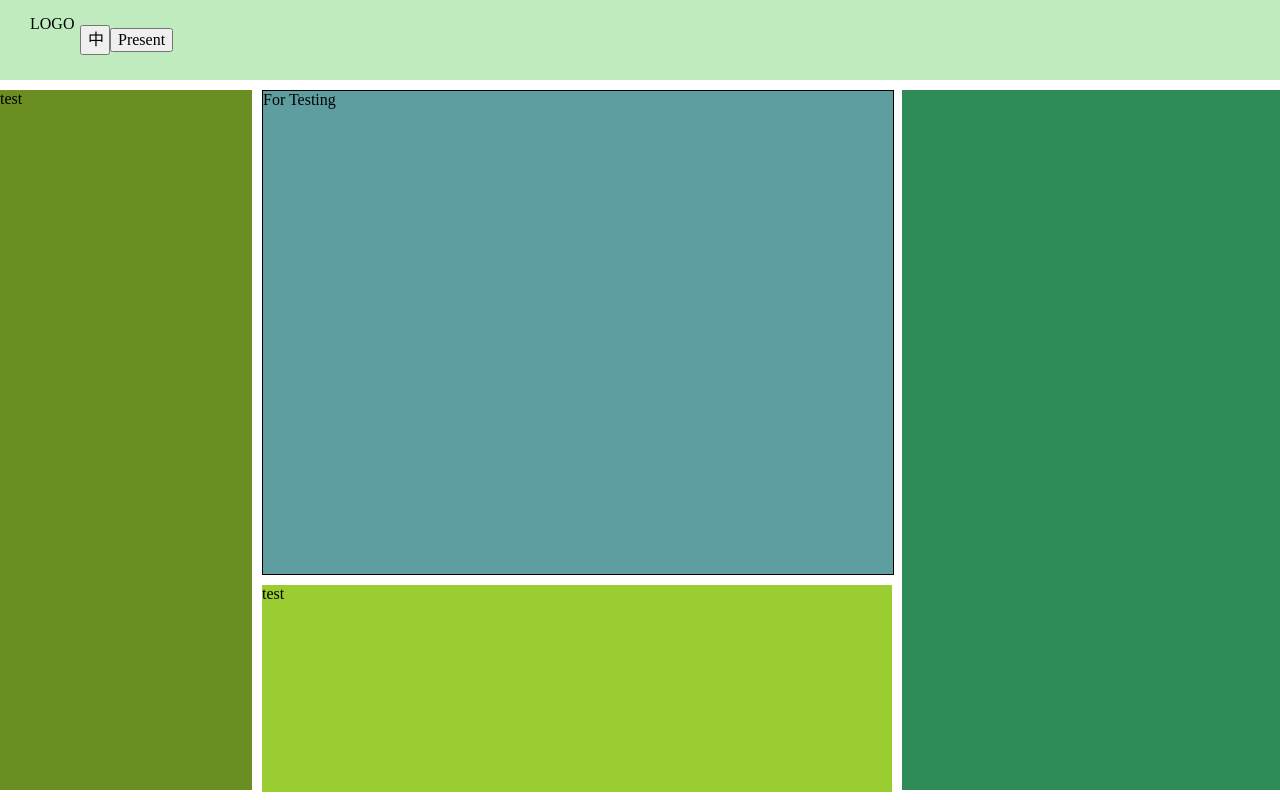
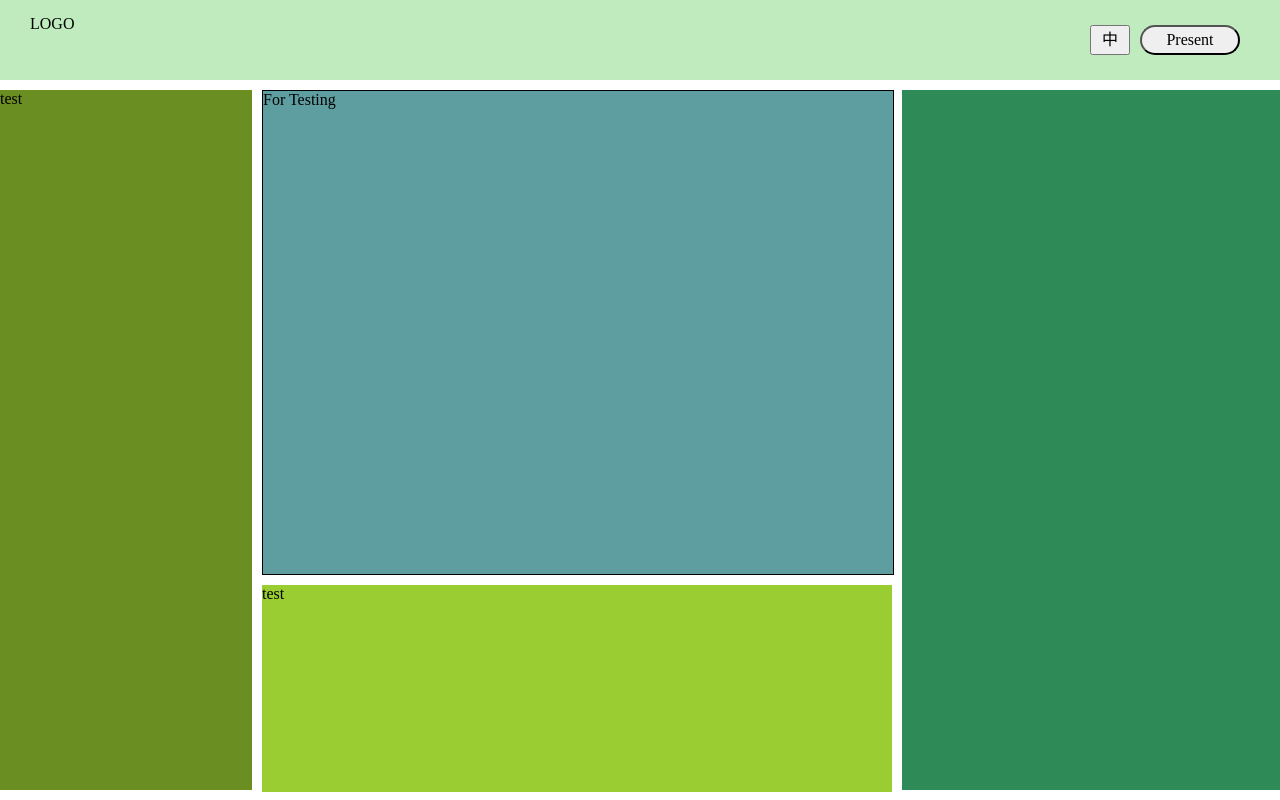
Before and after one commit to AislynYC/conversa, a React app: page / in a window 1280 px wide. Built offline with nearby package versions, Linux system fonts and the light colour scheme; the HTML template or start-up script is replaced by a standard one.

Commit message:
Adjust position and style of buttons within Header

```diff
--- a/src/components/Header/style.css
+++ b/src/components/Header/style.css
@@ -11,4 +11,5 @@
 .logo {
   width: 50px;
   height: 50px;
+  margin-right: auto;
 }
--- a/src/components/LangBtn/style.css
+++ b/src/components/LangBtn/style.css
@@ -1,4 +1,4 @@
 #lang-btn {
   height: 30px;
-  width: 30px;
+  width: 40px;
 }
--- a/src/components/PresentBtn/PresentBtn.js
+++ b/src/components/PresentBtn/PresentBtn.js
@@ -1,4 +1,6 @@
 import React from "react";
+import {FormattedMessage} from "react-intl";
+import "./style.css";
 class PresentBtn extends React.Component {
   constructor(props) {
     super(props);
@@ -18,7 +20,11 @@ class PresentBtn extends React.Component {
   };
 
   render() {
-    return <button onClick={this.present}>Present</button>;
+    return (
+      <button onClick={this.present} id="present-btn">
+        <FormattedMessage id="app.present" />
+      </button>
+    );
   }
 }
 export default PresentBtn;
--- /dev/null
+++ b/src/components/PresentBtn/style.css
@@ -0,0 +1,7 @@
+#present-btn {
+  width: 100px;
+  height: 30px;
+  margin-left: 10px;
+  margin-right: 10px;
+  border-radius: 15px;
+}
--- a/src/i18n/en.js
+++ b/src/i18n/en.js
@@ -1,2 +1,2 @@
-const en = {"app.learn": "Learn {name}"};
+const en = {"app.present": "Present"};
 export default en;
--- a/src/i18n/zh.js
+++ b/src/i18n/zh.js
@@ -1,2 +1,2 @@
-const zh_TW = {"app.learn": "學習 {name}"};
+const zh_TW = {"app.present": "開始投影"};
 export default zh_TW;
```
